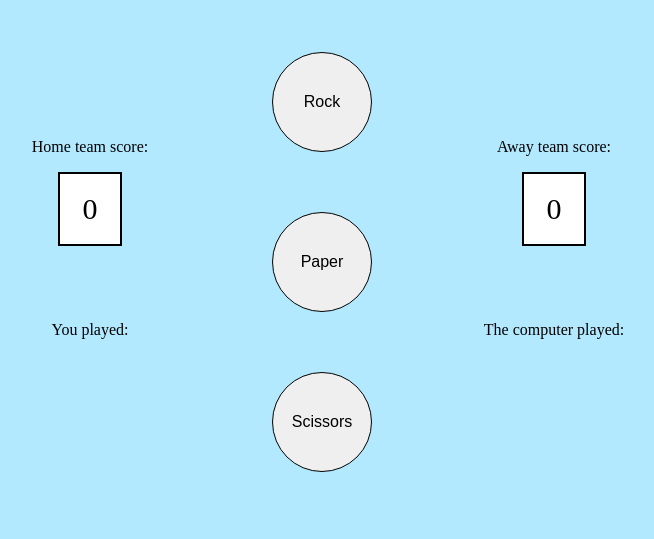
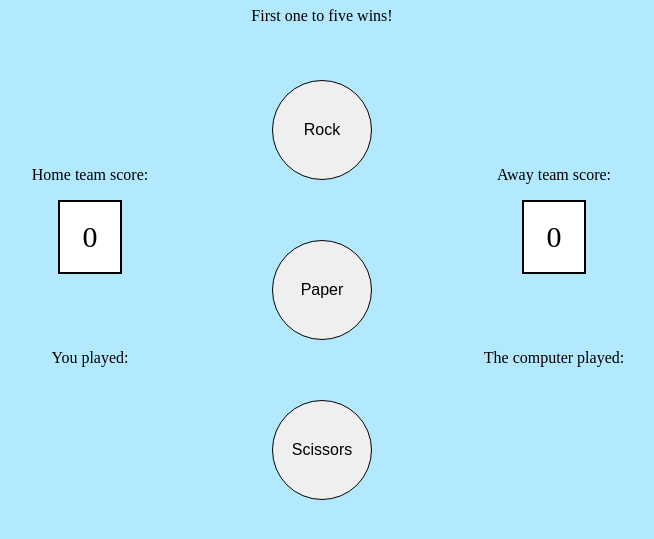
Before and after one commit to bhenning83/rock-paper-scissors, a plain HTML site: page index.html in a window 1280 px wide. Shown: the part 61-600 px from the top of the page, without its empty margins (318-972 px from the left). Drawn offline with Linux system fonts and the light colour scheme.

Commit message:
Added a subhead.

```diff
--- a/index.html
+++ b/index.html
@@ -5,6 +5,7 @@
     </head>
     <body>
         <h1>Rock, Paper, Scissors?</h1>
+        <p id='subhead'>First one to five wins!</p>
         <div id='container'>
             <div id='player-score-container'>
                 <p>Home team score:</p>
--- a/stylesheet.css
+++ b/stylesheet.css
@@ -1,6 +1,11 @@
 h1 {
-    margin-bottom: 25px;
+    margin-bottom: 0;
     text-align: center;
+}
+#subhead {
+    text-align: center;
+    font-size: 16px;
+    margin: 10px 0 25px 0;
 }
 body {
     background-color: rgb(179, 233, 255);
```
